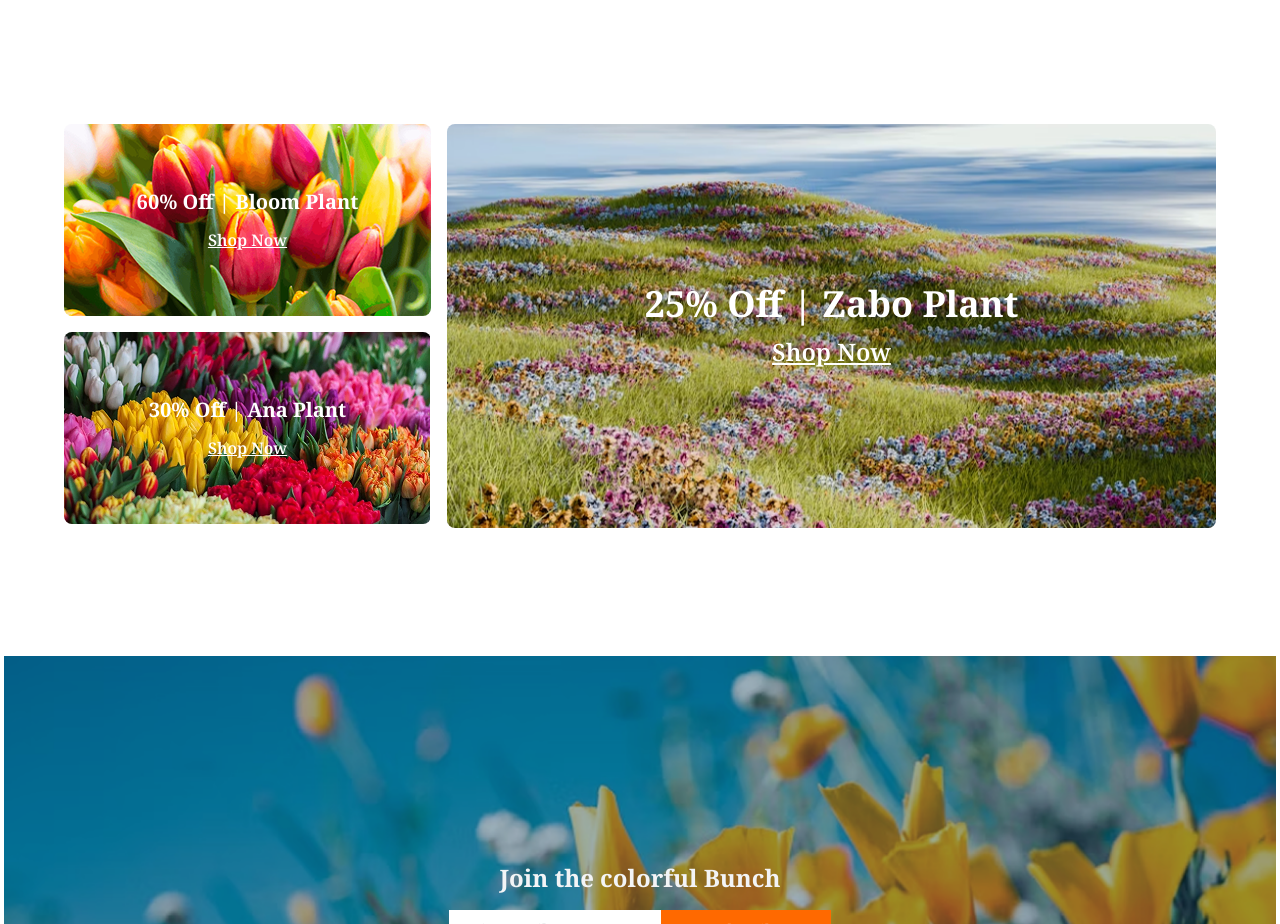
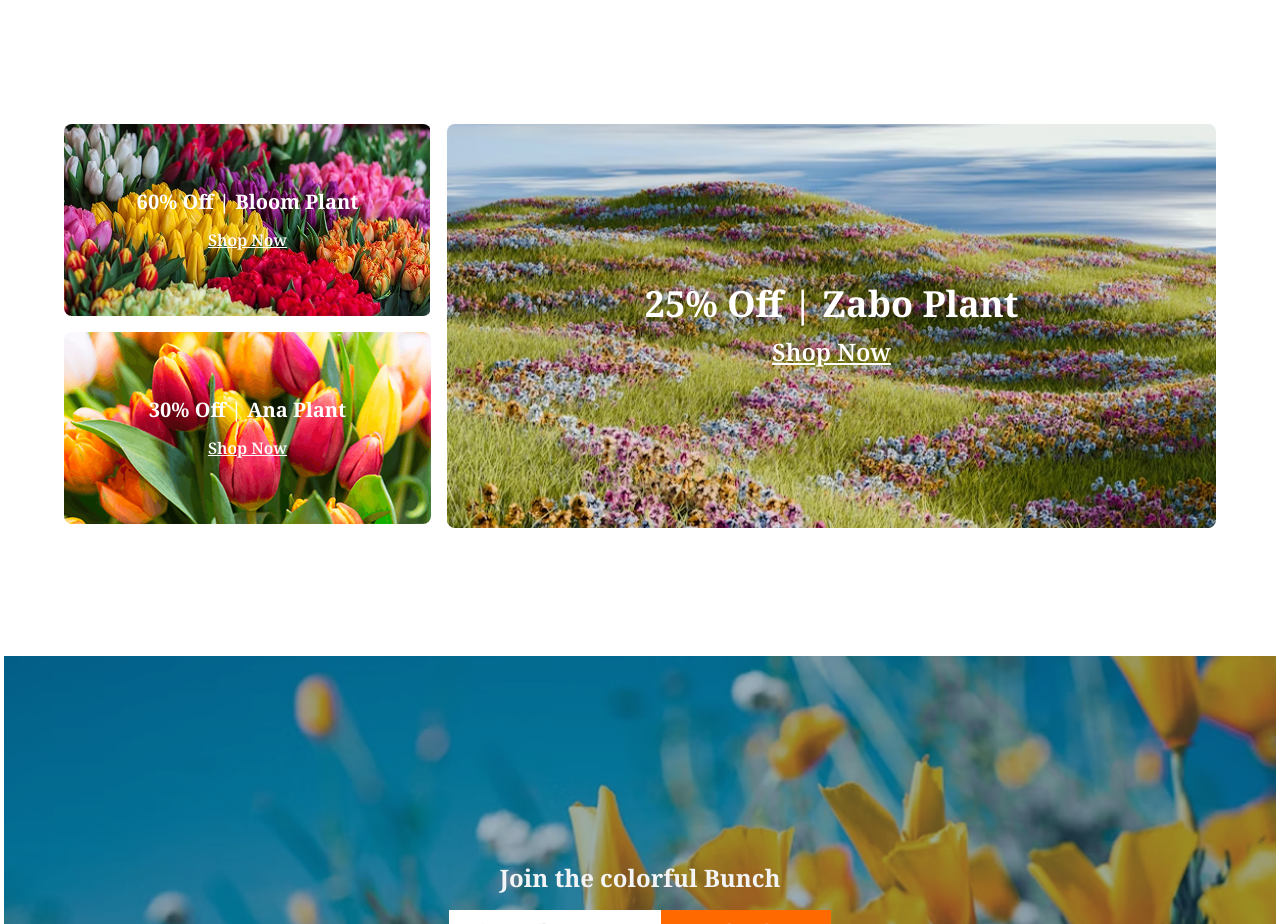
Before and after one commit to farukx11/assignment-2, a plain HTML site: page index.html in a window 1280 px wide. Shown: the part 2660-3584 px from the top of the page. Drawn offline with nearby package versions, Linux system fonts and the light colour scheme.

```diff
--- a/index.html
+++ b/index.html
@@ -151,7 +151,7 @@
         <div class="flex flex-col md:flex-row gap-4">
           <div class="w-full md:w-[367px] space-y-4">
             <div
-              class="w-full md:w-[367px] bg-[url('./assets/deal-ana.png')] bg-cover bg-center py-16 px-12 rounded-lg">
+              class="w-full md:w-[367px] bg-[url('./assets/deal-bloom.png')] bg-cover bg-center py-16 px-12 rounded-lg">
               <h4 class="text-center text-[#FFFFFF] text-xl font-bold">
                 60% Off | Bloom Plant
               </h4>
@@ -163,7 +163,7 @@
               </div>
             </div>
             <div
-              class="bg-[url('./assets/deal-bloom.png')] bg-cover bg-center py-16 px-12 rounded-lg">
+              class="bg-[url('./assets/deal-ana.png')] bg-cover bg-center py-16 px-12 rounded-lg">
               <h4 class="text-center text-[#FFFFFF] text-xl font-bold">
                 30% Off | Ana Plant
               </h4>
```
